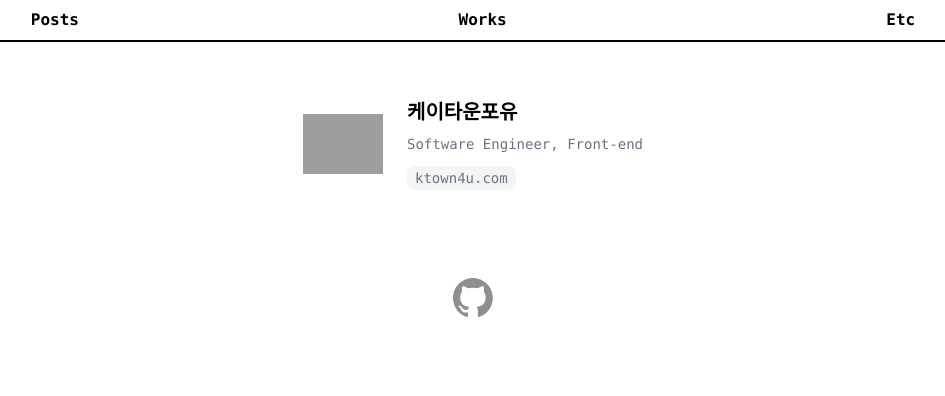
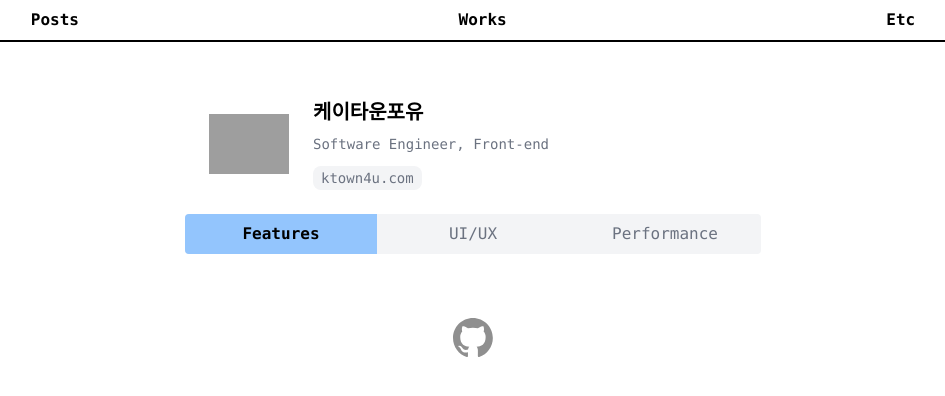
Before and after one commit to pseudopool/taiscookie, a Next.js app: page /works in a window 1280 px wide. Shown: the top 396 px of the page, without its empty margins (167-1112 px from the left). Built offline with nearby package versions, Linux system fonts and the light colour scheme; grey boxes are pictures that could not be loaded.

Commit message:
feature: toogle group component

```diff
--- a/package.json
+++ b/package.json
@@ -9,6 +9,7 @@
     "lint": "next lint"
   },
   "dependencies": {
+    "classnames": "^2.5.1",
     "dayjs": "^1.11.10",
     "highlight.js": "^11.9.0",
     "next": "14.1.0",
--- a/src/app/(works)/works/page.tsx
+++ b/src/app/(works)/works/page.tsx
@@ -1,16 +1,13 @@
+import ToggleGroup from "@/components/toggle-group";
 import Image from "next/image";
 import Link from "next/link";
 
+const skills = ["Features", "UI/UX", "Performance"];
+
 const WorksPage = () => (
-  <section className="w-full max-w-screen-xl items-center flex flex-col p-8">
-    <div className="flex items-center gap-6 font-mono p-6">
-      <Image
-        src="/ktown4u.ico"
-        alt="ktown4u"
-        width={80}
-        height={80}
-        className="grayscale"
-      />
+  <section className="w-full max-w-screen-sm items-center flex flex-col p-8">
+    <div className="flex w-full items-center gap-6 font-mono p-6">
+      <Image src="/ktown4u.ico" alt="ktown4u" width={80} height={80} />
       <div className="flex h-full flex-col gap-2 justify-between">
         <h2 className="text-xl font-bold">케이타운포유</h2>
         <h3 className="text-gray-500 mb-1 text-sm">
@@ -23,6 +20,7 @@ const WorksPage = () => (
         </Link>
       </div>
     </div>
+    <ToggleGroup groups={skills} />
   </section>
 );
 
--- /dev/null
+++ b/src/components/toggle-group.tsx
@@ -0,0 +1,35 @@
+"use client";
+
+import classNames from "classnames";
+import { useState } from "react";
+
+type Props = {
+  groups: string[];
+};
+
+const ToggleGroup = ({ groups }: Props) => {
+  const [active, setActive] = useState(groups[0]);
+
+  const handleClick = (e: React.MouseEvent<HTMLButtonElement>) =>
+    setActive(e.currentTarget.textContent as string);
+
+  return (
+    <div className="w-full flex justify-between bg-gray-100 text-gray-500 rounded font-mono overflow-clip">
+      {groups.map((group) => (
+        <button
+          key={group}
+          className={classNames(
+            "transition-color duration-200",
+            "w-full p-2",
+            active === group ? "bg-blue-300 text-black font-bold" : ""
+          )}
+          onClick={handleClick}
+        >
+          {group}
+        </button>
+      ))}
+    </div>
+  );
+};
+
+export default ToggleGroup;
```
Also changed, not shown: 1 other file (tests, documents, lock files or other folders).
